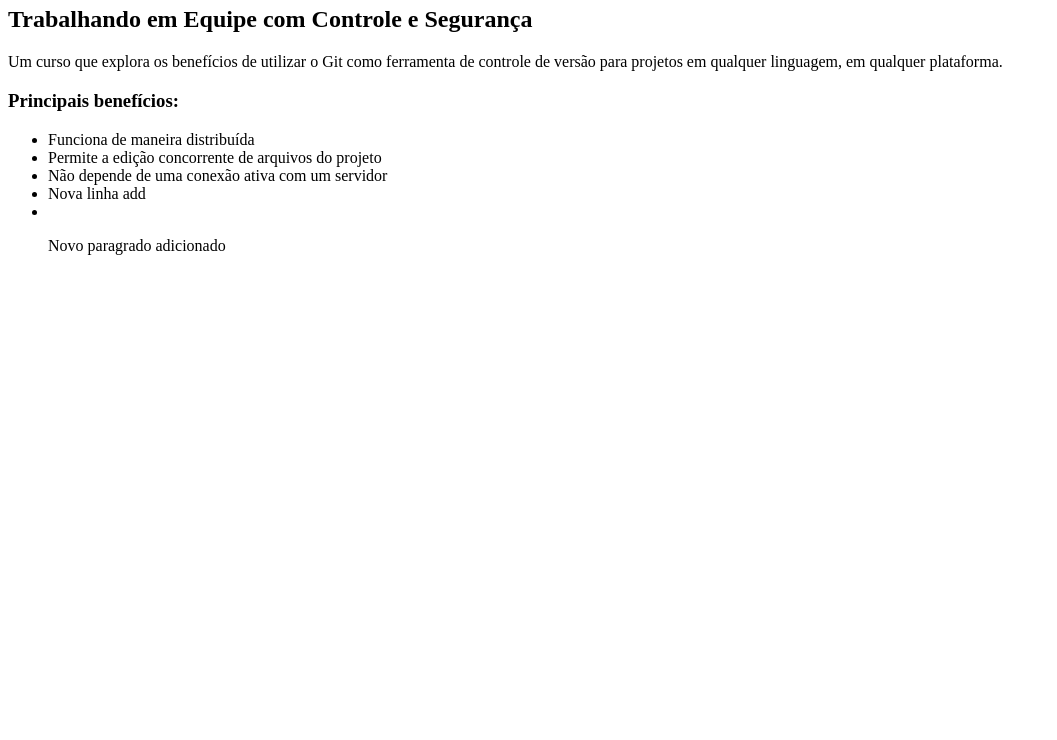
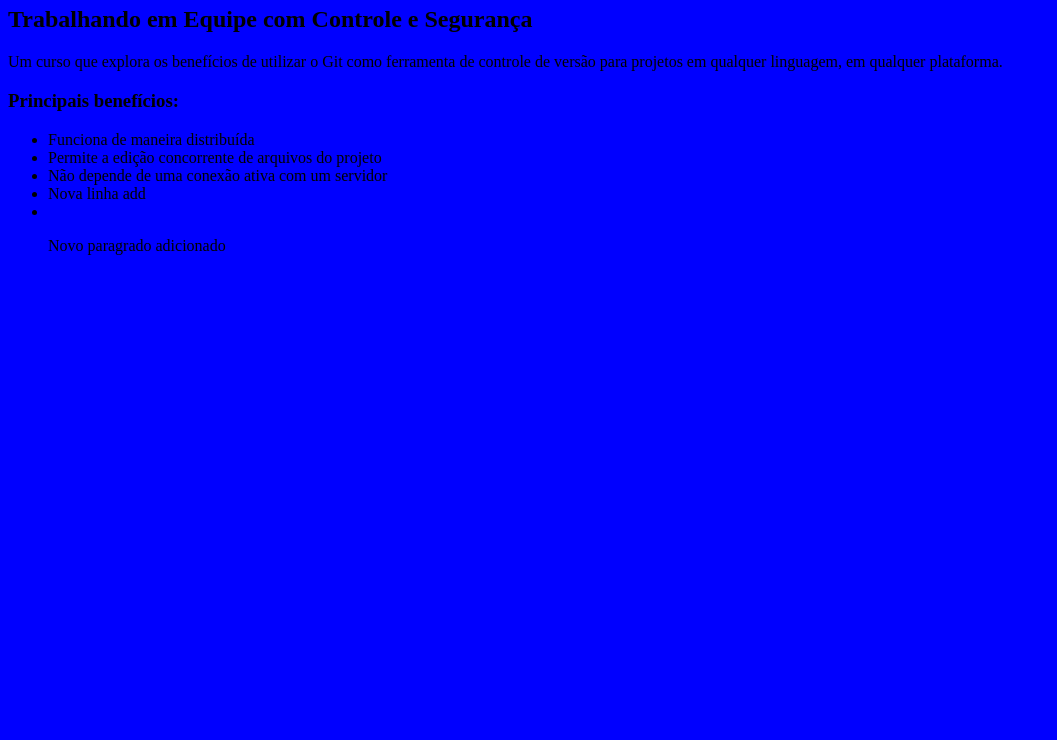
Before and after one commit to alynemayumi/curso-git, a plain HTML site: page index.html in a window 1280 px wide. Shown: the part 60-800 px from the top of the page, without its empty margins (0-1057 px from the left). Drawn offline with Linux system fonts and the light colour scheme.

Commit message:
inicio do design

```diff
--- /dev/null
+++ b/estilo.css
@@ -0,0 +1,4 @@
+body{
+    background: blue;
+
+}
--- a/index.html
+++ b/index.html
@@ -1,9 +1,7 @@
 <html>
 
 <head>
-</head>
-
-<body>
+    <link rel="stylesheet" href="estilo.css" </head> <body>
     <h1>Git</h1>
     <h2>Trabalhando em Equipe com Controle e Segurança</h2>
 
@@ -22,6 +20,6 @@
     <ul>
         Novo paragrado adicionado
     </ul>
-</body>
+    </body>
 
 </html>
```
